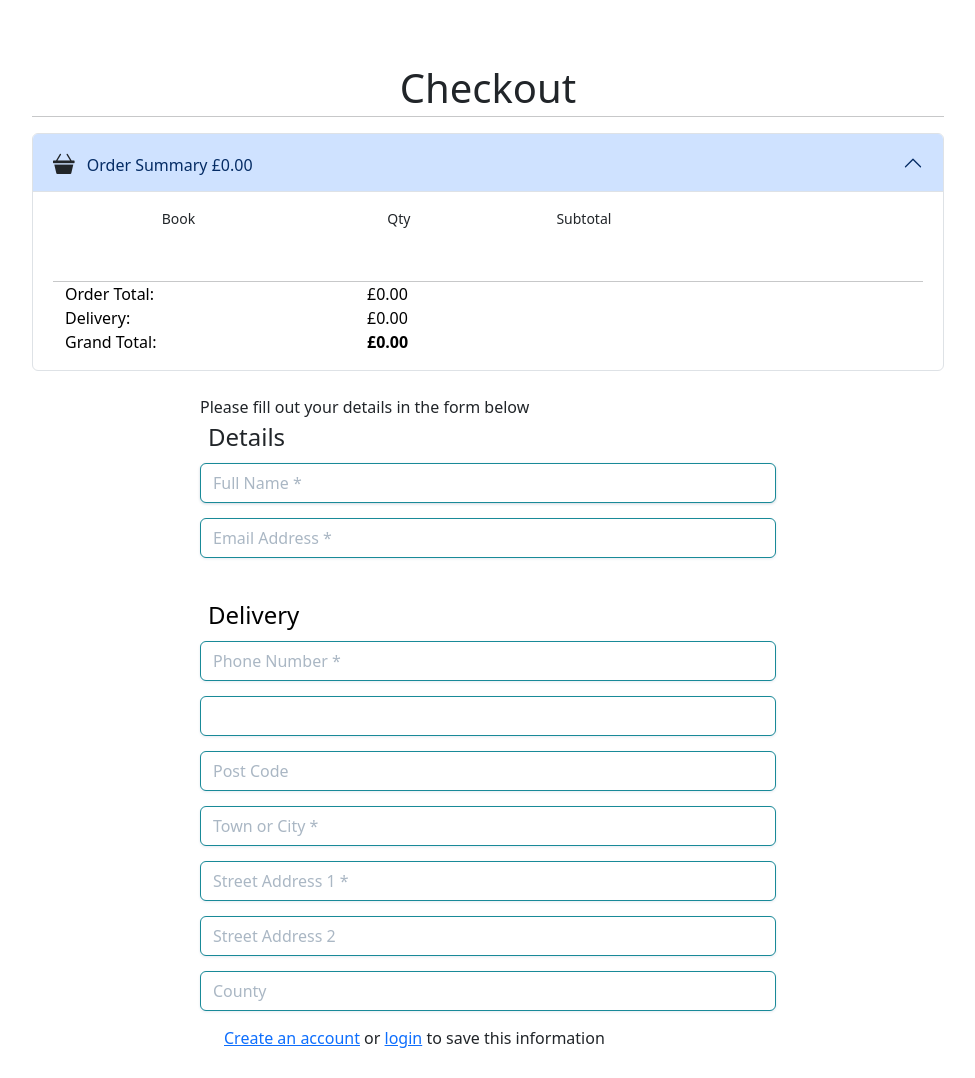
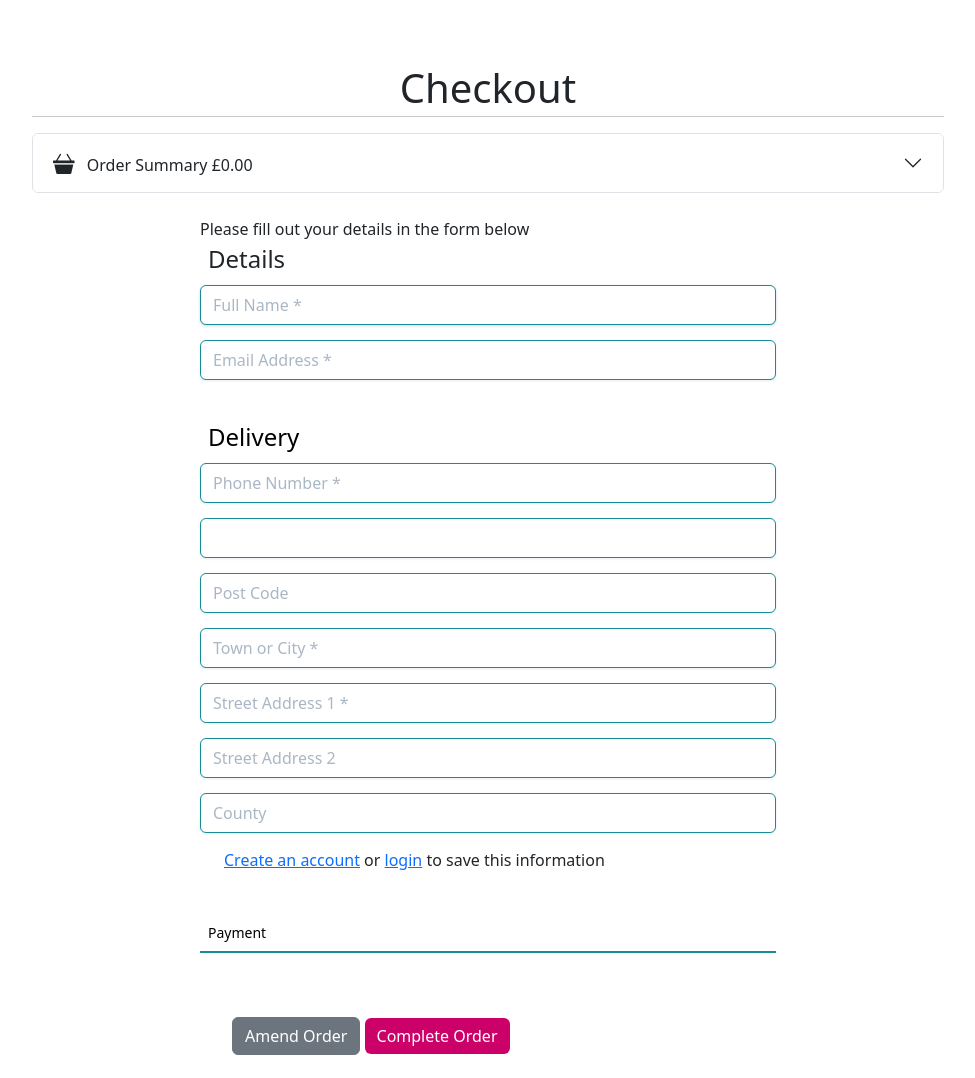
Before and after one commit to Code-Institute-Submissions/abz2489-bookmark-it, a Django app: template bookmark_it/checkout/templates/checkout/checkout.html in a window 1280 px wide. Shown: the part 72-1150 px from the top of the page, without its empty margins (152-1127 px from the left). After the commit the page ends 1127 px from the top, so only its background shows below. Run offline with Django 3.2, Linux system fonts and the light colour scheme; the template is opened without the code that fills it: values that come from a table or form of the project are taken from there, others are empty; some libraries are stand-ins or nearby versions.

Commit message:
Change order summary accordion to collapsed by default

```diff
--- a/bookmark_it/checkout/templates/checkout/checkout.html
+++ b/bookmark_it/checkout/templates/checkout/checkout.html
@@ -19,7 +19,7 @@
         <div class="accordion mx-auto" id="accordionExample">
             <div class="accordion-item">
                 <h2 class="accordion-header">
-                    <button class="accordion-button" type="button" data-bs-toggle="collapse" data-bs-target="#collapseOne" aria-expanded="true" aria-controls="collapseOne">
+                    <button class="accordion-button collapsed" type="button" data-bs-toggle="collapse" data-bs-target="#collapseOne" aria-expanded="false" aria-controls="collapseOne">
                         <span>
                             <i class="bi bi-basket3-fill text-body pe-2"></i>
                             <span>
@@ -32,7 +32,7 @@
                     </button>
                 </h2>
 
-                <div id="collapseOne" class="accordion-collapse collapse show" data-bs-parent="#accordionExample">
+                <div id="collapseOne" class="accordion-collapse collapse" data-bs-parent="#accordionExample">
                     <div class="accordion-body">
                         <div class="charges-summary mb-5 px-0 mx-auto w-75">
                             <div class="row">
```
